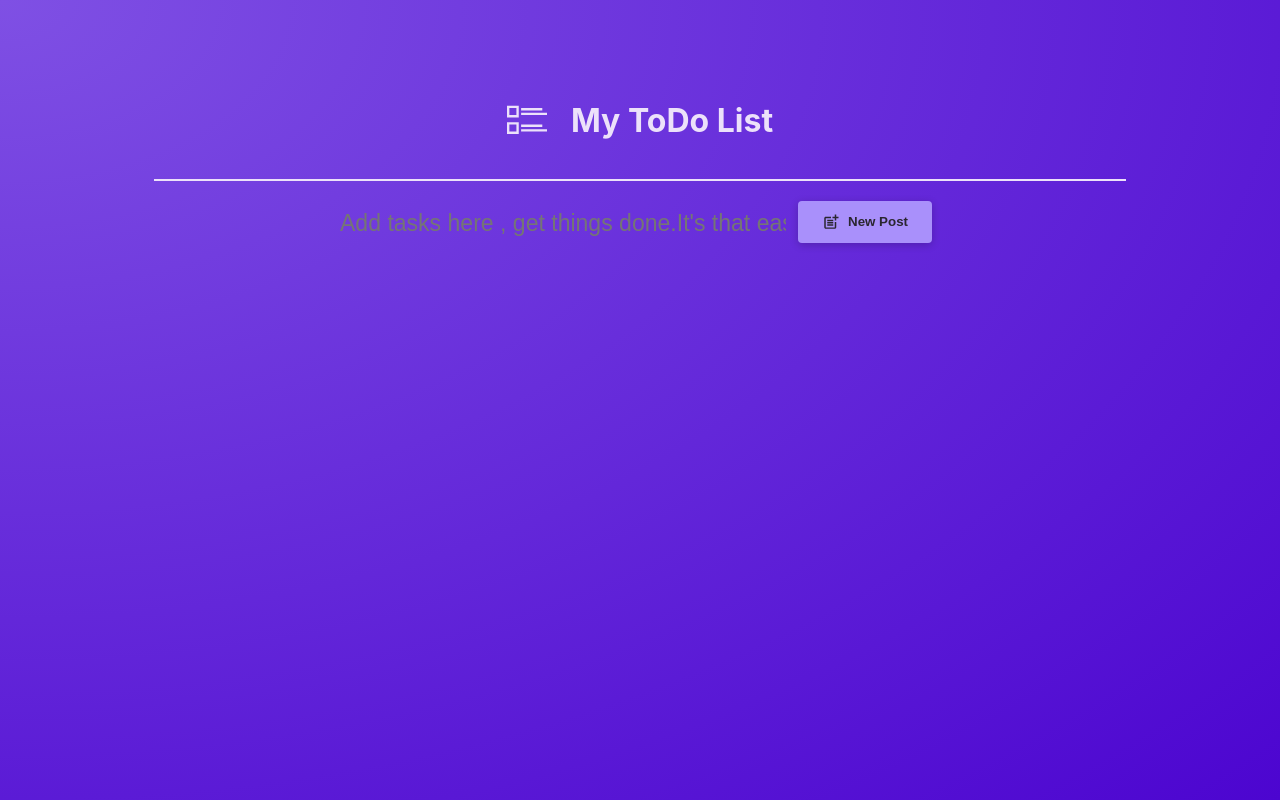
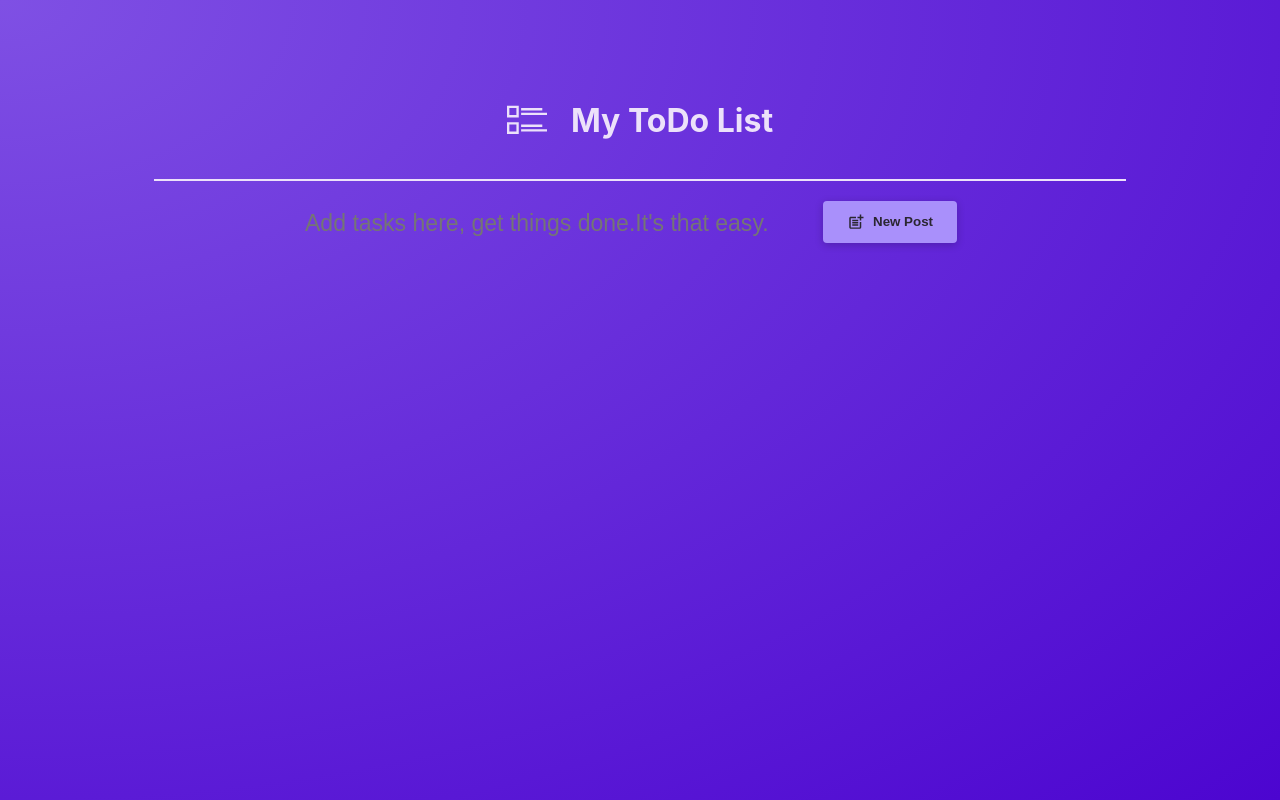
Before and after one commit to Musab-Kara/CTD-React-Cockatoo, a React (Create React App) app: page /new in a window 1280 px wide. Built offline with nearby package versions, Linux system fonts and the light colour scheme; no server answers.

Commit message:
css rules changed

```diff
--- a/src/components/AddTodoForm.js
+++ b/src/components/AddTodoForm.js
@@ -41,7 +41,7 @@ function AddTodoForm({ todoList, setTodoList }) {
             value={todoTitle}
             name="title"
             onChange={handleTitleChange}
-            placeholder="Add tasks here , get things done.It's that easy."
+            placeholder="Add tasks here, get things done.It's that easy."
           ></input>
 
           <button type="submit" className={classes.button}>
--- a/src/style/AddTodoForm.module.css
+++ b/src/style/AddTodoForm.module.css
@@ -25,11 +25,11 @@
   border: 0;
   outline: none;
   width: 80vw;
-  max-width: 450px;
+  max-width: 500px;
   font-size: larger ;
   display: inline;
   color: white;
-  margin-right: 10px;
+  margin-right: 20px;
 }
 .input:focus {
   padding-bottom: 5px;
```
